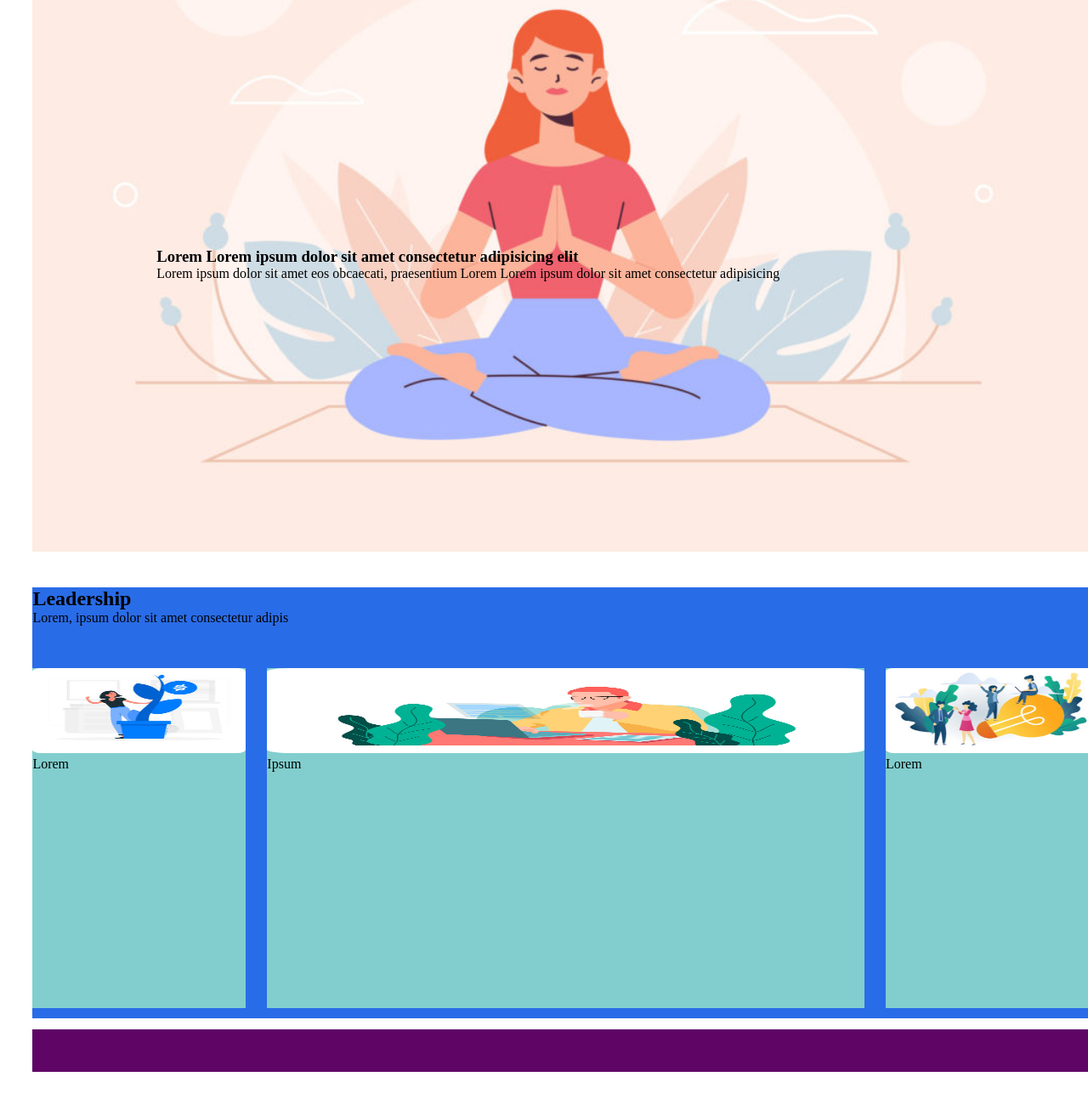
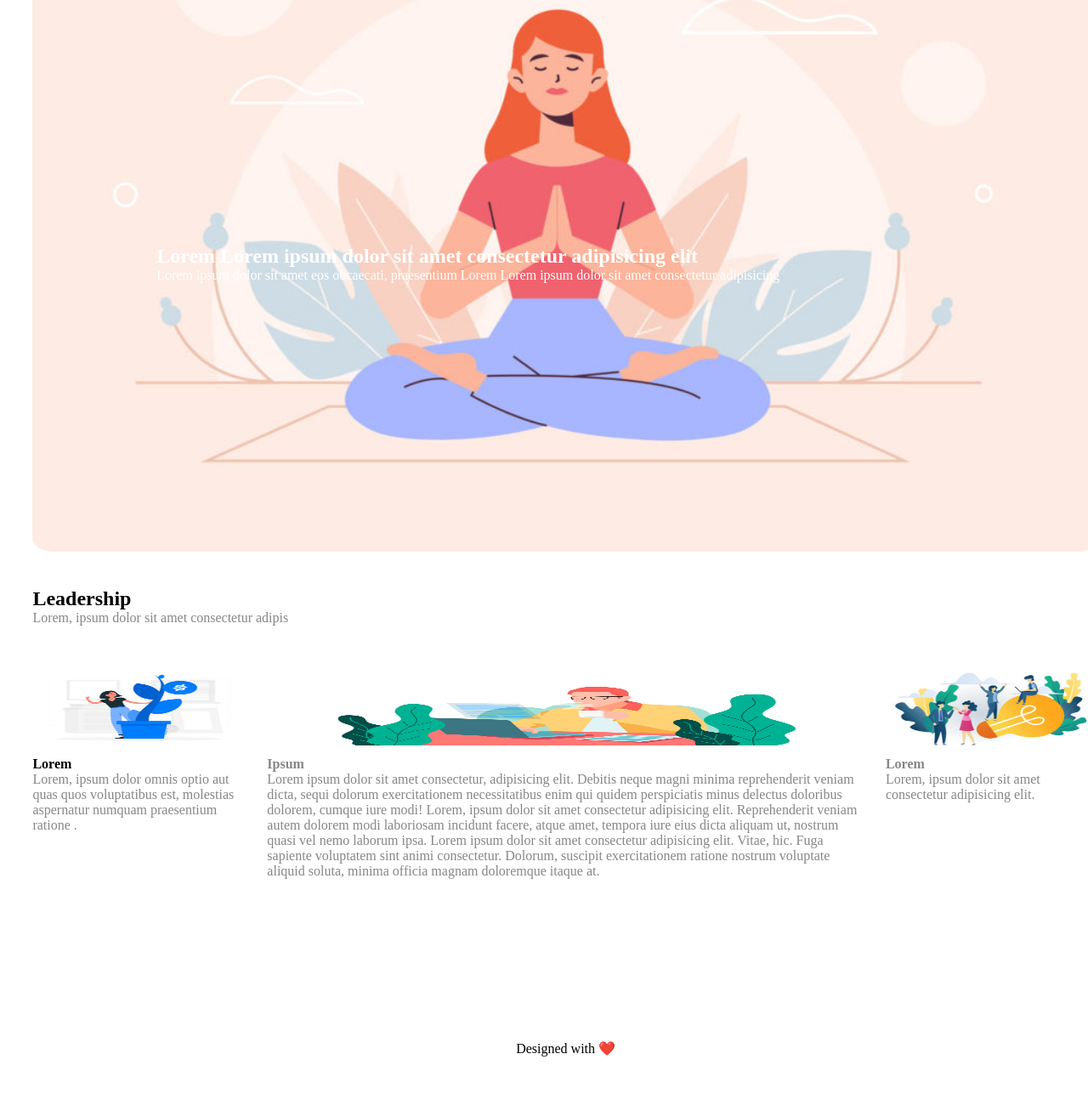
Before and after one commit to Gabriele-Scaloni/htmlcss-wp, a plain HTML site: page index.html in a window 1280 px wide. Shown: the part 328-1628 px from the top of the page at 85% size. Before the commit the page ends 1602 px from the top, so only its background shows below. Drawn offline with Linux system fonts and the light colour scheme.

Commit message:
parte mancante:font

```diff
--- a/index.html
+++ b/index.html
@@ -29,8 +29,8 @@
         <section>
             <div class="secondoblocco">
                <img class="banner" src="img/banner.jpg" alt="banner">
-                <span class="descrizione-prima-foto"><h3> Lorem Lorem ipsum dolor sit amet consectetur adipisicing elit</h3>
-                    <p >Lorem ipsum dolor sit amet  eos obcaecati, praesentium Lorem Lorem ipsum dolor sit amet consectetur adipisicing</p>
+                <span class="descrizione-prima-foto"><h2> Lorem Lorem ipsum dolor sit amet consectetur adipisicing elit</h2>
+                    <p id="testo-primo-banner">Lorem ipsum dolor sit amet  eos obcaecati, praesentium Lorem Lorem ipsum dolor sit amet consectetur adipisicing</p>
                 </span>
             </div>
         </section>
@@ -45,22 +45,26 @@
             <!--foto a sinistra -->
             <div class="box-left">
                 <img class="immagini" src="img/img-1.jpg" alt="immagine">
-                <p class="titoli-sotto-immagini">Lorem</p>
+                <p></p> <strong> Lorem</strong></p>
+                <p>Lorem, ipsum dolor omnis optio aut quas quos voluptatibus est, molestias aspernatur numquam praesentium ratione .</p>
             </div>
-             <!-- foto a centrale-->
+             <!-- foto centrale-->
             <div class="box-center">
               <img class="immagini" src="img/banner-2.jpg" alt="immagine">
-                <p class="titoli-sotto-immagini">Ipsum</p>
+                <p> <strong>Ipsum</strong></p>
+                <p> Lorem ipsum dolor sit amet consectetur, adipisicing elit. Debitis neque magni minima reprehenderit veniam dicta, sequi dolorum exercitationem necessitatibus enim qui quidem perspiciatis minus delectus doloribus dolorem, cumque iure modi! Lorem, ipsum dolor sit amet consectetur adipisicing elit. Reprehenderit veniam autem dolorem modi laboriosam incidunt facere, atque amet, tempora iure eius dicta aliquam ut, nostrum quasi vel nemo laborum ipsa. Lorem ipsum dolor sit amet consectetur adipisicing elit. Vitae, hic. Fuga sapiente voluptatem sint animi consectetur. Dolorum, suscipit exercitationem ratione nostrum voluptate aliquid soluta, minima officia magnam doloremque itaque at.</p>
             </div>
              <!-- foto a destra -->
             <div class="box-right">
                <img class="immagini" src="img/img-3.jpg" alt="immagine">
-                <p class="titoli-sotto-immagini">Lorem</p>
+                <p>  <strong> Lorem</strong></p>
+                <p>Lorem, ipsum dolor sit amet consectetur adipisicing elit. </p>
             </div>
 
         </section>
 
          <footer>
+             <span> Designed with ❤️</span>
          </footer>
     </div>
 
--- a/style.css
+++ b/style.css
@@ -42,6 +42,8 @@ ul {
 .banner{
     height: 100%;
     width: 100%;
+    border-radius: 2%;
+
 }
 
 .descrizione-prima-foto{
@@ -49,11 +51,15 @@ ul {
     top: 60%;
     left: 35%;
     transform: translate(-40%, -65%);
+    color: white;
+}
+
+#testo-primo-banner{
+    color: white;
 }
 
 
 .conteiner{
-    background-color: rgb(41, 108, 231);
     margin: 1%;
 }
 
@@ -70,7 +76,6 @@ ul {
 .box-left{
     width: 20%;
     height: 400px;
-    background-color: rgb(130, 206, 206);
     float:left;
     margin: 1% 1% 0 0;
 }
@@ -78,7 +83,6 @@ ul {
 .box-center{
     width: 56%;
     height: 400px;
-    background-color: rgb(130, 206, 206);
     float:left;
     margin: 1%;
 }
@@ -86,7 +90,6 @@ ul {
 .box-right{
     width: 20%;
     height: 400px;
-    background-color: rgb(130, 206, 206);
     float:right;
     margin: 1% 0 1% 0;
 }
@@ -97,8 +100,14 @@ ul {
     border-radius: 4%;
 }
 
+p{
+    color: rgb(136, 134, 134);
+    font-size: 16px;
+
+}
+
 footer{
     height: 50px;
-    background-color: rgb(94, 5, 102);
-    margin: 0 1% 1% 1%;
+    margin: 2%;
+    text-align: center;
 }
```
